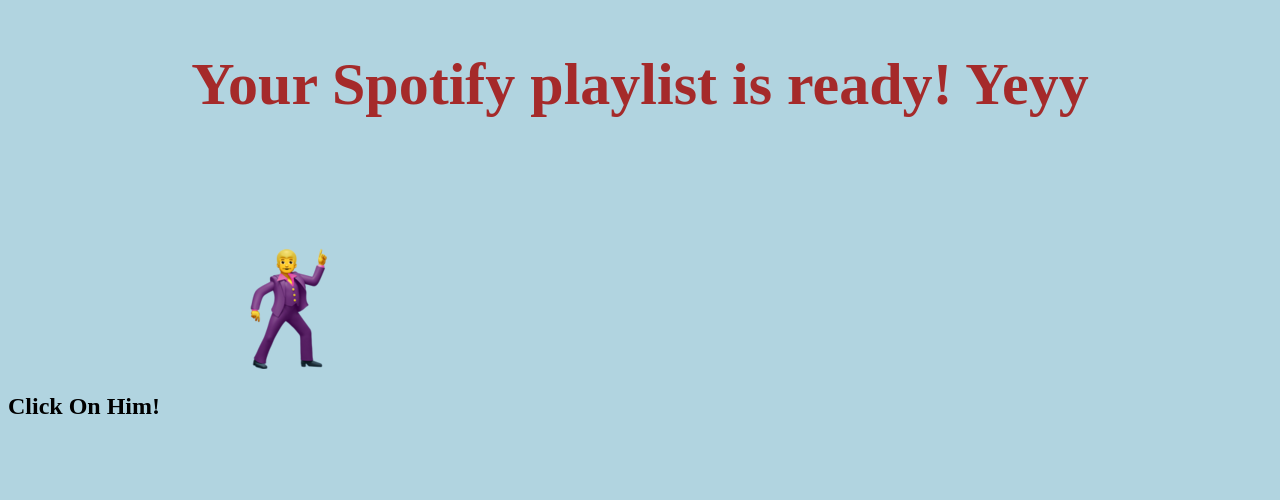
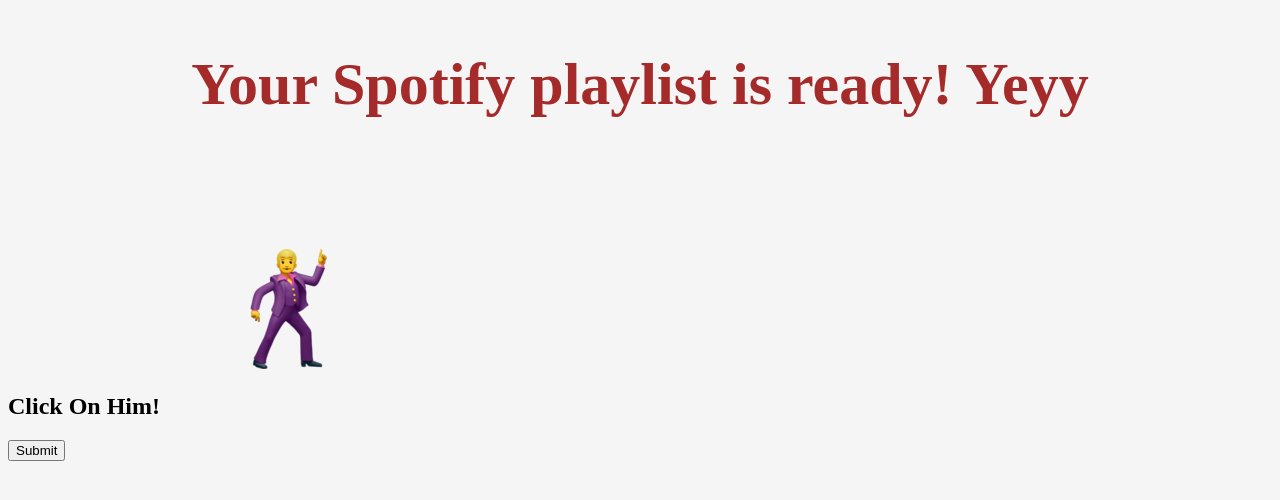
Before and after one commit to onuruci/Mooder, a plain HTML site: page public/callback.html in a window 1280 px wide. Drawn offline with Linux system fonts and the light colour scheme.

Commit message:
button for spotify link

```diff
--- a/back.js
+++ b/back.js
@@ -125,6 +125,7 @@
 });
 
 app.get('/authDone', (req, res) => {
+  console.log(req.result);
   res.sendFile(__dirname+"/public/callback.html");
 });
 
--- a/public/callback.html
+++ b/public/callback.html
@@ -6,11 +6,22 @@
     <title>Document</title>
     <link rel="stylesheet" href="styles.css">
 </head>
-<body style="background-color: #B1D4E0;">
-    <h1 class="label">Your Spotify playlist is ready!  Yeyy</h1>
+<body>
+    <div>
+        <h1 class="label">Your Spotify playlist is ready!  Yeyy</h1>
+    </div>
     <div class="logo2">
-        <img alt="" src="./images/dancingman1.png" id="imgClickAndChange" onclick="changeImage()"/>
-        <h2 style="margin-top: -70px">Click On Him!</h2>
+        <div>
+            <img alt="" src="./images/dancingman1.png" id="imgClickAndChange" onclick="changeImage()"/>
+        </div>
+        <div>
+            <h2 style="margin-top: -70px">Click On Him!</h2>
+        </div>
+        <div>
+            <form action="/spoti" method="get">
+                <input type="submit">
+            </form>
+        </div>
     </div>
 
     <script>
--- a/public/styles.css
+++ b/public/styles.css
@@ -69,3 +69,7 @@
     font-size: 25px;
     font-family: 'Poppins', sans-serif;
 }
+
+body{
+    background-color: whitesmoke;
+}
```
Also changed, not shown: public/index.html (+1 -1 lines).
